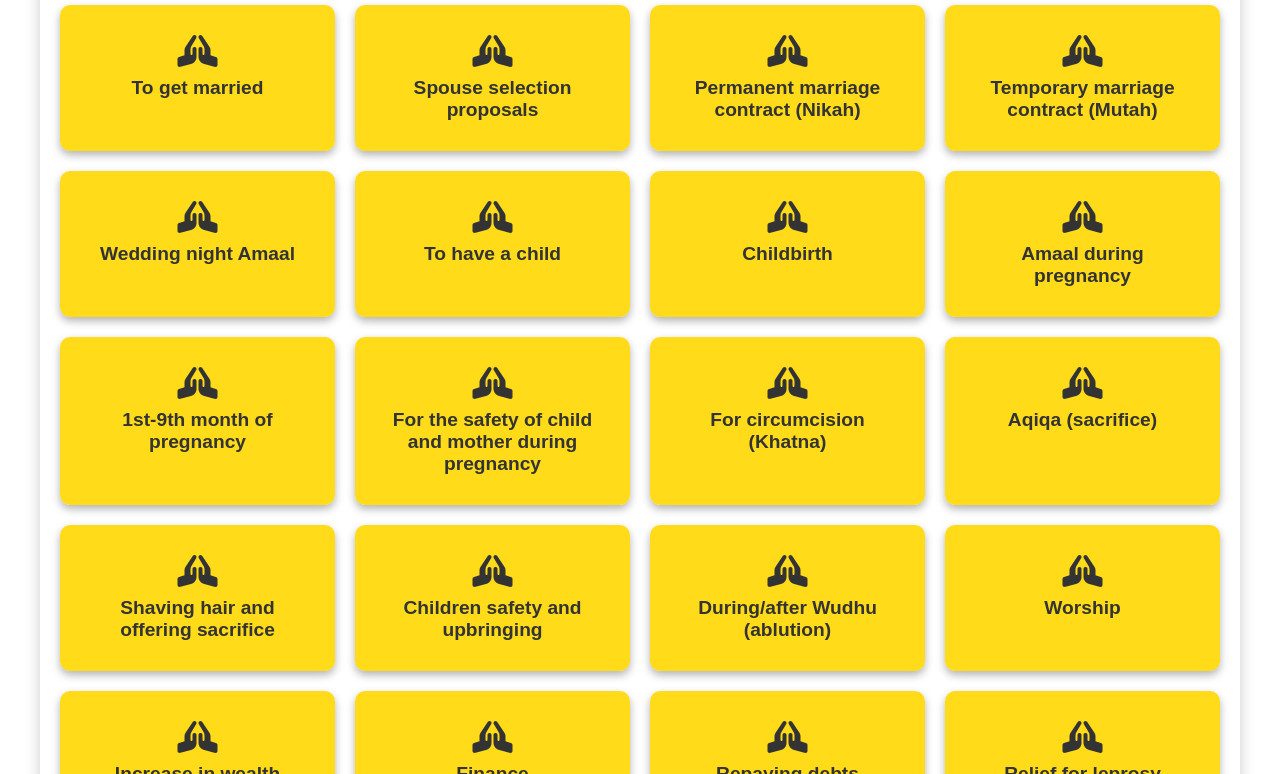
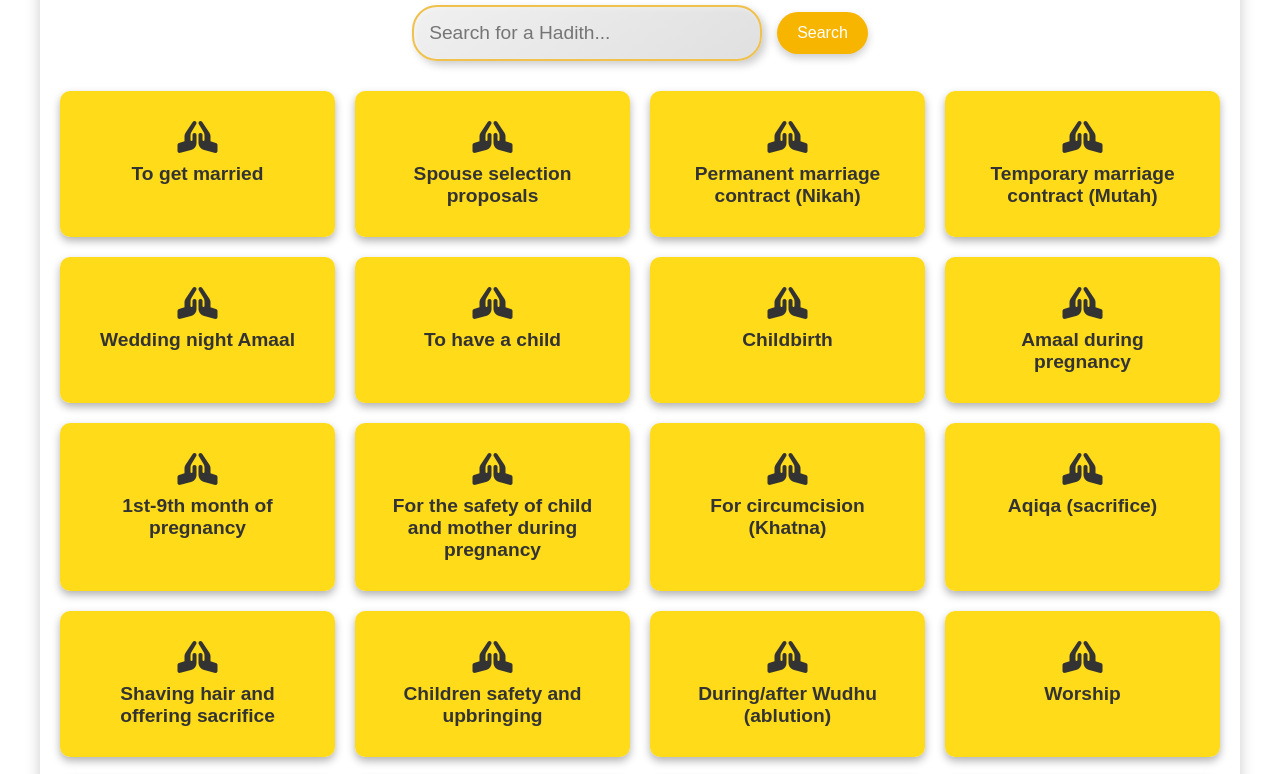
Before and after one commit to zakihaider786/Hamare_Amal, a plain HTML site: page specific-duas.html in a window 1280 px wide. Shown: the part 100-874 px from the top of the page. Drawn offline with Linux system fonts and the light colour scheme.

Commit message:
Update specific-duas.html

```diff
--- a/specific-duas.html
+++ b/specific-duas.html
@@ -3,7 +3,7 @@
 <head>
     <meta charset="UTF-8">
     <meta name="viewport" content="width=device-width, initial-scale=1.0">
-    <title>All Hadith</title>
+    <title>Specific Duas</title>
     <link rel="stylesheet" href="https://cdnjs.cloudflare.com/ajax/libs/font-awesome/6.0.0-beta3/css/all.min.css">
     <style>
         * {
@@ -41,6 +41,52 @@
             letter-spacing: 2px;
             text-shadow: 2px 2px 5px rgba(0, 0, 0, 0.2);
         }
+
+        /* Premium Search Bar Styling */
+        .search-bar {
+            margin-bottom: 30px;
+            display: flex;
+            justify-content: center;
+            align-items: center;
+            position: relative;
+        }
+
+        .search-bar input[type="text"] {
+            padding: 15px;
+            font-size: 1.2rem;
+            width: 350px;
+            border: 2px solid #f0c14b;
+            border-radius: 25px;
+            background: linear-gradient(145deg, #f0f0f0, #e0e0e0);
+            box-shadow: 4px 4px 8px rgba(0, 0, 0, 0.2), inset 2px 2px 5px rgba(255, 255, 255, 0.3);
+            outline: none;
+            transition: all 0.3s ease;
+        }
+
+        .search-bar input[type="text"]:focus {
+            border-color: #f7b500;
+            box-shadow: 0 0 8px rgba(247, 181, 0, 0.8);
+        }
+
+        .search-bar button {
+            padding: 12px 20px;
+            font-size: 1rem;
+            background-color: #f7b500;
+            color: white;
+            border: none;
+            border-radius: 25px;
+            cursor: pointer;
+            margin-left: 15px;
+            transition: all 0.3s ease;
+            box-shadow: 0 4px 8px rgba(0, 0, 0, 0.2);
+        }
+
+        .search-bar button:hover {
+            background-color: #d69e00;
+            transform: translateY(-3px);
+            box-shadow: 0 6px 12px rgba(0, 0, 0, 0.3);
+        }
+
 
         .box-grid {
             display: grid;
@@ -133,7 +179,13 @@
 </head>
 <body>
     <div class="container">
-        <h1>All Hadith</h1>
+        <h1>Specific Duas</h1>
+        <!-- Premium Search Bar -->
+        <div class="search-bar">
+            <input type="text" id="search" placeholder="Search for a Hadith..." />
+            <button onclick="searchHadith()">Search</button>
+        </div>
+
         <div class="box-grid">
             <a href="#" class="box"><i class="fas fa-praying-hands"></i> To get married</a>
             <a href="#" class="box"><i class="fas fa-praying-hands"></i> Spouse selection proposals</a>
@@ -205,5 +257,21 @@
             <a href="#" class="box"><i class="fas fa-praying-hands"></i> Talqeen (prompting the dead)</a>
         </div>
     </div>
+
+     <script>
+        function searchHadith() {
+            const searchQuery = document.getElementById('search').value.toLowerCase();
+            const boxes = document.querySelectorAll('.box');
+
+            boxes.forEach(box => {
+                const text = box.textContent.toLowerCase();
+                if (text.includes(searchQuery)) {
+                    box.style.display = 'block';
+                } else {
+                    box.style.display = 'none';
+                }
+            });
+        }
+    </script>
 </body>
 </html>
```
